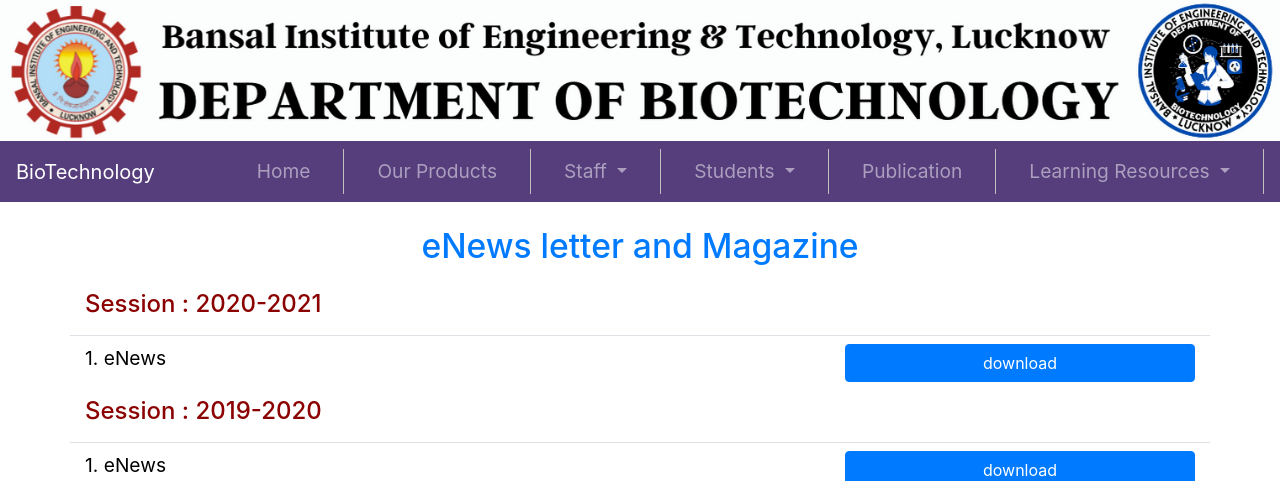
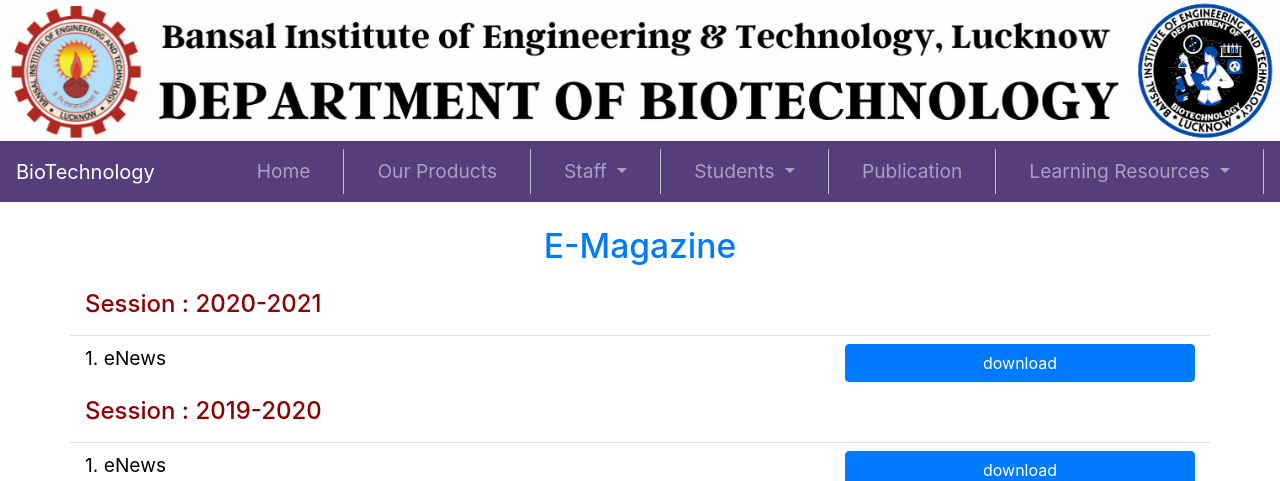
Before and after one commit to biotechbiet/biotechnology, a Django app: page /enews-magazine/ in a window 1280 px wide. Shown: the top 481 px of the page. Run offline with Django 3.2, Linux system fonts and the light colour scheme; data comes from the database, SQL or seed files in the repository; some libraries are stand-ins or nearby versions.

Commit message:
enews update

```diff
--- a/Students/templates/Students/eNews_magazine.html
+++ b/Students/templates/Students/eNews_magazine.html
@@ -1,6 +1,6 @@
 {% extends 'core/base.html'%} {% load static %} {% block content %}
 <div class="container" style="min-height: 500px;">
-  <h2 class="text-center m-4">eNews letter and Magazine</h2>
+  <h2 class="text-center m-4">E-Magazine</h2>
   {% for s,o in eNews_magazine_objects.items %}
   <h5 class="mb-3">Session : {{s}}</h5>
   {% for i in o %}
```
